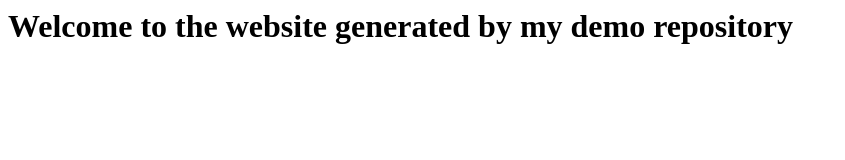
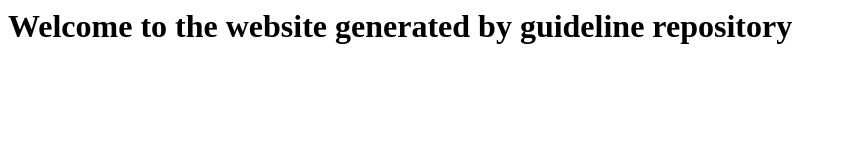
Before and after one commit to EZTAD/GuideLine, a website: page index.html in a window 1280 px wide. Shown: the whole page, without its empty margins (0-845 px from the left). Drawn offline with Linux system fonts and the light colour scheme.

Commit message:
Update index.html

```diff
--- a/index.html
+++ b/index.html
@@ -1 +1 @@
-<h1>Welcome to the website generated by my demo repository</h1>
+<h1>Welcome to the website generated by guideline repository</h1>
```
